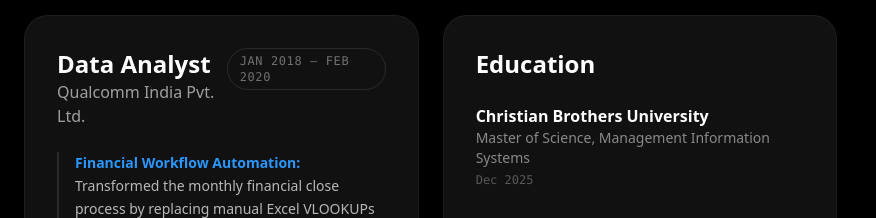
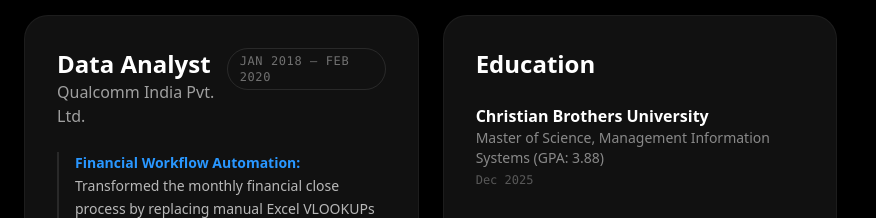
Before and after one commit to saivineethreddysuravi/saivineethreddysuravi.com, a Next.js app: page / in a window 1280 px wide. Shown: the part 3220-3438 px from the top of the page, without its empty margins (0-876 px from the left). Built offline with nearby package versions, Linux system fonts and the light colour scheme.

Commit message:
content: force update summary to 6+ years and restore full education details

```diff
--- a/src/data/portfolio.ts
+++ b/src/data/portfolio.ts
@@ -108,7 +108,7 @@
   {
     institution: "Christian Brothers University",
     location: "Memphis, TN",
-    degree: "Master of Science, Management Information Systems",
+    degree: "Master of Science, Management Information Systems (GPA: 3.88)",
     period: "Dec 2025"
   },
   {
```
